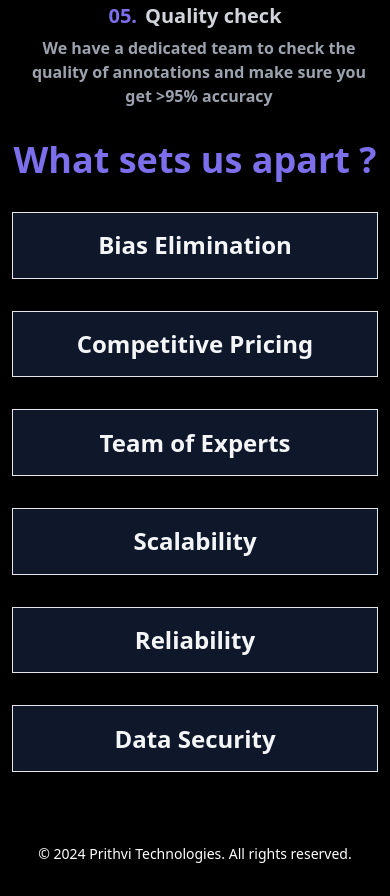
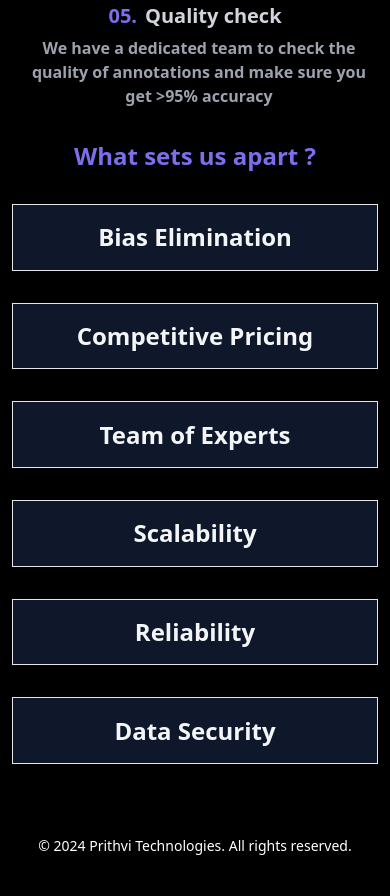
Before and after one commit to sysadmin-prithvi/PrithviTechnologies-Website, an Astro site: page /PrithviTechnologies-Website/services in a window 390 px wide. Shown: the part 1757-2653 px from the top of the page. Built offline with nearby package versions, Linux system fonts and the light colour scheme; Astro itself is replaced by a stand-in of ours.

Commit message:
changed done

```diff
--- a/src/pages/services.astro
+++ b/src/pages/services.astro
@@ -222,7 +222,7 @@ Edit
   <!-- what sets us apart -->
    <div>
     <div class="flex justify-center items-center">
-      <h1 class="text-violet text-4xl font-bold text-center mt-[2rem]">What sets us apart ?</h1>
+      <h1 class="text-violet lg:text-4xl text-2xl font-bold text-center mt-[2rem]">What sets us apart ?</h1>
     </div>
 
     <div class="h-[35rem] grid grid-cols-1 sm:grid-cols-2  lg:grid-cols-3 lg:grid-rows-2  gap-8 lg:py-[2rem] lg:px-[20rem]  mt-[2rem]">
```
